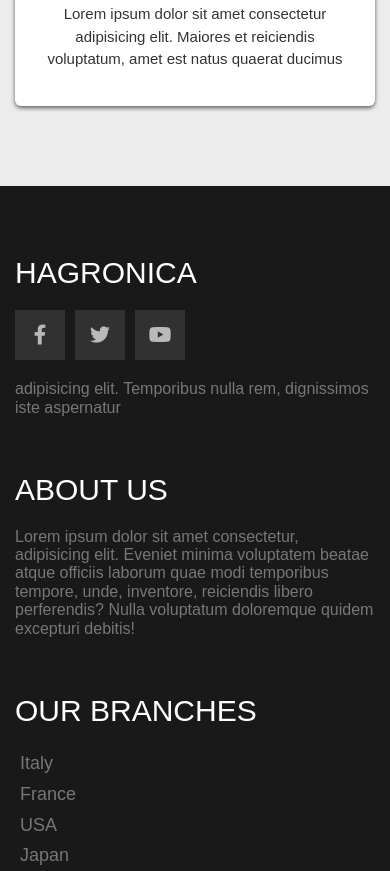
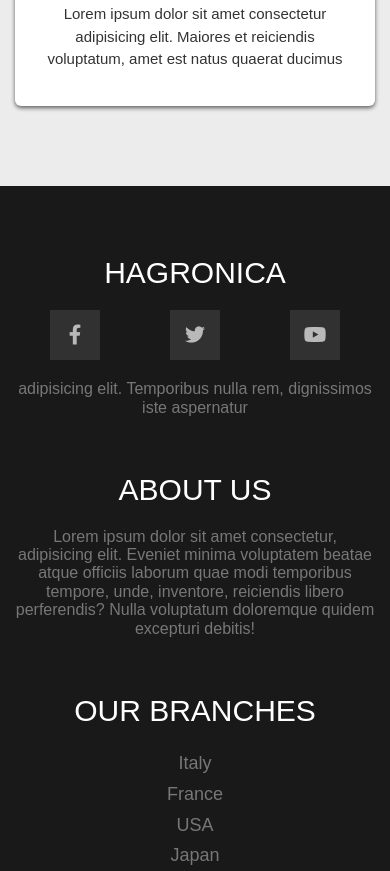
Before and after one commit to Muhammed-Hagras/Hagronica-E-commerce, a plain HTML site: page index.html in a window 390 px wide. Shown: the part 9521-10392 px from the top of the page. Drawn offline with Linux system fonts and the light colour scheme.

Commit message:
responive...

```diff
--- a/css/style.css
+++ b/css/style.css
@@ -692,6 +692,17 @@ ul{
 
 }
 
+@media (max-width: 767px){
+    .footer{
+        text-align: center;
+    }
+
+    .footer .box .social li{
+        margin: auto;
+    }
+
+}
+
 /* Back To Top Btn  */
 
 .btn-back-to-top {
```
